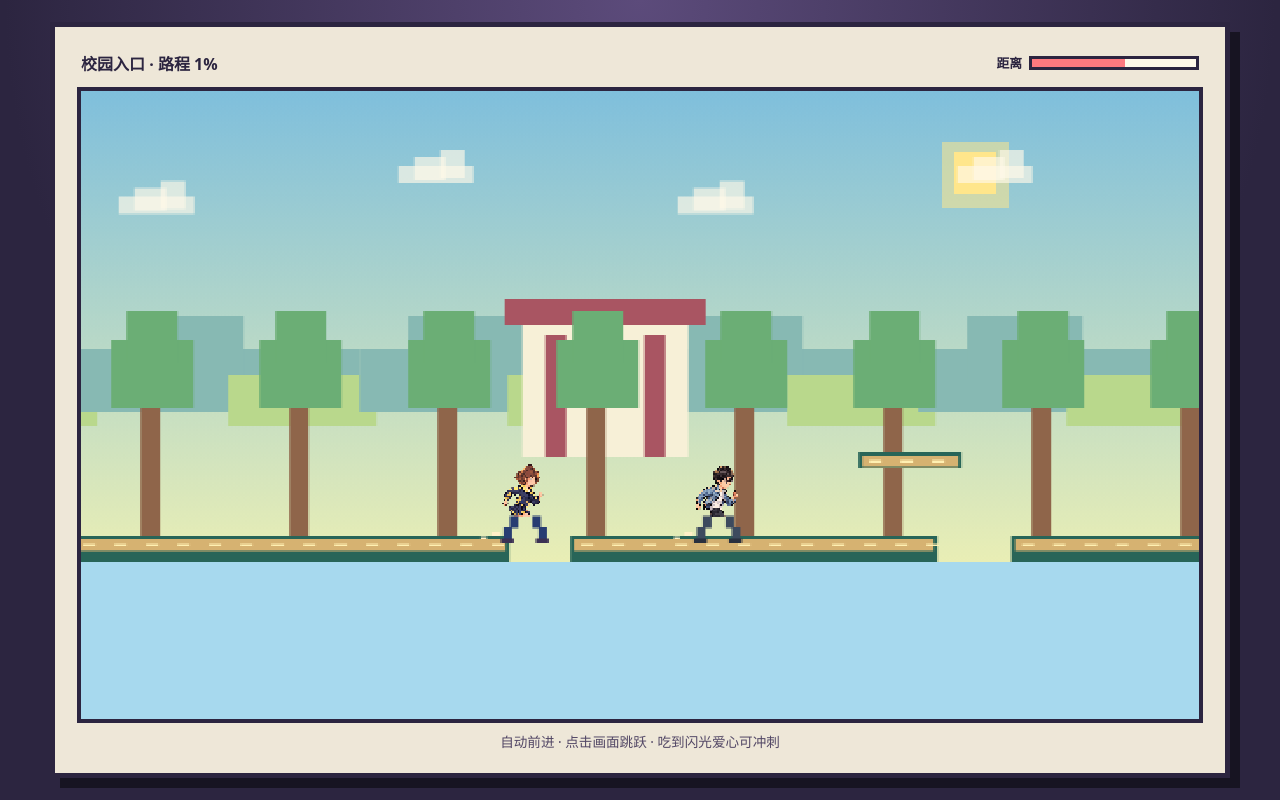
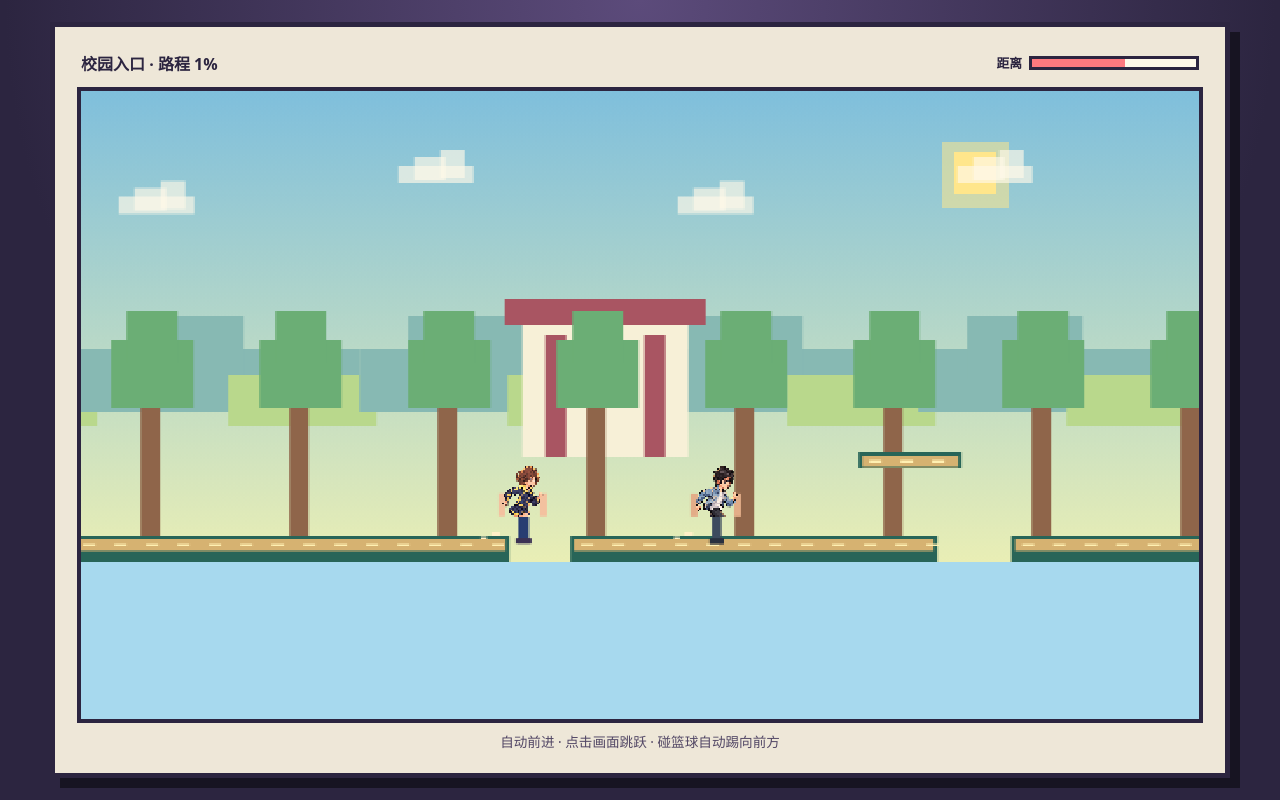
Before and after one commit to Icarus122/deng-deng-beibei, a website with bundled scripts: page index.html in a window 1280 px wide. Both pictures are taken after a click on the button "开始追赶". Built offline with nearby package versions, Linux system fonts and the light colour scheme.

Commit message:
feat: animate independent chase characters

```diff
--- /dev/null
+++ b/character-renderer.js
@@ -0,0 +1,70 @@
+const OUTFITS = {
+  beibei: { arm: '#f3c19f', leg: '#283d72', shoe: '#3b3154' },
+  meng: { arm: '#e3ad88', leg: '#3d4a5e', shoe: '#29303f' },
+};
+
+export function getCharacterPose(character) {
+  if (character.pose) return character.pose;
+  if (character.mode === 'downed') return 'downed';
+  if (character.mode === 'cry') return 'cry';
+  if (character.mode === 'tap') return 'tap';
+  if (character.slipTimerMs > 0) return 'slip';
+  return character.grounded ? 'run' : 'jump';
+}
+
+function drawLimbs(ctx, pose, stride, outfit) {
+  const armSwing = pose === 'run' ? stride : pose === 'jump' ? 8 : pose === 'slip' ? -12 : pose === 'tap' ? 14 : 0;
+  const legSwing = pose === 'run' ? -stride : pose === 'jump' ? -8 : pose === 'slip' ? 14 : 0;
+  ctx.fillStyle = outfit.arm;
+  ctx.fillRect(-22 + armSwing, -49, 8, 26);
+  ctx.fillRect(14 - armSwing, -49, 8, 26);
+  ctx.fillStyle = outfit.leg;
+  ctx.fillRect(-11 + legSwing, -24, 10, 27);
+  ctx.fillRect(3 - legSwing, -24, 10, 27);
+  ctx.fillStyle = outfit.shoe;
+  ctx.fillRect(-14 + legSwing, 2, 16, 6);
+  ctx.fillRect(0 - legSwing, 2, 16, 6);
+}
+
+export function drawCharacter(ctx, character, portrait, elapsedMs, { style = 'beibei' } = {}) {
+  const pose = getCharacterPose(character);
+  const facing = character.facing ?? 1;
+  const stride = Math.round(Math.sin(elapsedMs / 78) * 7);
+  const bob = pose === 'run' ? Math.abs(stride) * 0.4 : 0;
+  const outfit = OUTFITS[style];
+  ctx.save();
+  ctx.translate(character.x + 28, character.y + 30 + bob);
+  ctx.scale(facing, 1);
+
+  if (pose === 'downed') {
+    ctx.rotate(Math.PI / 2);
+    ctx.drawImage(portrait, -42, -35, 84, 70);
+  } else if (pose === 'cry') {
+    ctx.scale(0.82, 0.72);
+    ctx.drawImage(portrait, -42, -74, 84, 84);
+    ctx.fillStyle = '#74d7ee';
+    ctx.fillRect(5, -35, 5, 17);
+    ctx.fillRect(20, -31, 5, 13);
+  } else {
+    if (pose === 'jump') ctx.rotate(-0.1);
+    drawLimbs(ctx, pose, stride, outfit);
+    if (portrait.naturalWidth) {
+      ctx.drawImage(portrait, 0, 0, portrait.naturalWidth, portrait.naturalHeight * 0.64, -38, -82, 76, 60);
+    } else {
+      ctx.drawImage(portrait, -38, -82, 76, 88);
+    }
+    if (pose === 'tap') {
+      ctx.fillStyle = '#fff3a5';
+      ctx.fillRect(35, -28, 18, 6);
+      ctx.fillRect(41, -34, 6, 18);
+    }
+  }
+  ctx.restore();
+
+  if (pose === 'run' && Math.abs(stride) > 4) {
+    const trailDirection = facing > 0 ? -1 : 1;
+    ctx.fillStyle = '#fff0c7';
+    ctx.fillRect(character.x + trailDirection * 8, character.y + 28, 10, 4);
+    ctx.fillRect(character.x + trailDirection * 20, character.y + 33, 7, 3);
+  }
+}
--- a/game.js
+++ b/game.js
@@ -1,5 +1,6 @@
 import { LEVELS, createGame, getRenderPlatforms, updateGame } from './game-logic.js';
 import { advanceCamera } from './camera.js';
+import { drawCharacter } from './character-renderer.js';
 import { drawScene, getPalette } from './scene-renderer.js';
 
 const canvas = document.querySelector('#game-canvas');
@@ -67,6 +68,31 @@ function drawPlatform(platform) {
 }
 
 function drawObstacle(obstacle, elapsedMs) {
+  if (obstacle.type === 'basketball') {
+    ctx.fillStyle = '#ef8c45';
+    ctx.fillRect(obstacle.x, obstacle.y, obstacle.width, obstacle.height);
+    ctx.fillStyle = '#6b3b3a';
+    ctx.fillRect(obstacle.x + 10, obstacle.y, 3, obstacle.height);
+    ctx.fillRect(obstacle.x, obstacle.y + 10, obstacle.width, 3);
+    return;
+  }
+  if (obstacle.type === 'banana') {
+    ctx.fillStyle = '#ffd85e';
+    ctx.fillRect(obstacle.x, obstacle.y + 8, obstacle.width, 8);
+    ctx.fillRect(obstacle.x + 4, obstacle.y + 4, obstacle.width - 8, 8);
+    ctx.fillStyle = '#70514b';
+    ctx.fillRect(obstacle.x - 2, obstacle.y + 13, 5, 4);
+    ctx.fillRect(obstacle.x + obstacle.width - 3, obstacle.y + 6, 5, 4);
+    return;
+  }
+  if (obstacle.type === 'barrier') {
+    ctx.fillStyle = '#f3ae5b';
+    ctx.fillRect(obstacle.x, obstacle.y, obstacle.width, obstacle.height);
+    ctx.fillStyle = '#fff4ce';
+    ctx.fillRect(obstacle.x + 4, obstacle.y + 8, obstacle.width - 8, 6);
+    ctx.fillRect(obstacle.x + 4, obstacle.y + 24, obstacle.width - 8, 6);
+    return;
+  }
   const wobble = Math.round(Math.sin(elapsedMs / 140) * 3);
   ctx.save();
   ctx.translate(obstacle.x + 14, obstacle.y + 18);
@@ -79,6 +105,14 @@ function drawObstacle(obstacle, elapsedMs) {
   ctx.fillRect(-9, 14, 6, 5);
   ctx.fillRect(3, 14, 6, 5);
   ctx.restore();
+}
+
+function drawBasketball(ball) {
+  ctx.fillStyle = '#ef8c45';
+  ctx.fillRect(ball.x, ball.y, ball.width, ball.height);
+  ctx.fillStyle = '#6b3b3a';
+  ctx.fillRect(ball.x + 10, ball.y, 3, ball.height);
+  ctx.fillRect(ball.x, ball.y + 10, ball.width, 3);
 }
 
 function drawEnergy(energy, elapsedMs) {
@@ -188,10 +222,11 @@ function render() {
   level.energy.filter((energy) => !state.collectedEnergyIds.includes(energy.id)).forEach((energy) => drawEnergy(energy, state.elapsedMs));
   level.obstacles.forEach((obstacle) => drawObstacle(obstacle, state.elapsedMs));
 
-  const beibeiOptions = { crying: state.phase === 'lost', tapping: state.phase === 'caught' && resultPose === 'tap', jumping: !state.player.grounded, facing: state.player.facing, style: 'beibei' };
-  const mengOptions = { fallen: state.phase === 'caught' && resultPose === 'fallen', facing: 1, style: 'meng' };
-  drawRunner(state.player.x, state.player.y, beibeiPortrait, beibeiOptions);
-  drawRunner(state.pursuerX, state.player.y, mengPortrait, mengOptions);
+  const beibei = { ...state.player, mode: state.phase === 'lost' ? 'cry' : state.phase === 'caught' && resultPose === 'tap' ? 'tap' : undefined };
+  const meng = { ...state.pursuer, y: state.player.y, grounded: true, mode: state.phase === 'caught' && resultPose === 'fallen' ? 'downed' : state.pursuer.mode };
+  drawCharacter(ctx, beibei, beibeiPortrait, state.elapsedMs, { style: 'beibei' });
+  drawCharacter(ctx, meng, mengPortrait, state.elapsedMs + 36, { style: 'meng' });
+  if (state.basketball?.active) drawBasketball(state.basketball);
 
   if (state.phase === 'caught') {
     ctx.fillStyle = '#fff9e9';
--- a/index.html
+++ b/index.html
@@ -31,7 +31,7 @@
         </header>
         <canvas id="game-canvas" width="640" height="360" aria-label="董贝贝追赶孟培杰的连续像素追逐游戏"></canvas>
         <p id="game-status" class="sr-only" aria-live="polite"></p>
-        <p class="touch-tip">自动前进 · 点击画面跳跃 · 吃到闪光爱心可冲刺</p>
+        <p class="touch-tip">自动前进 · 点击画面跳跃 · 碰篮球自动踢向前方</p>
       </section>
     </main>
 
```
Also changed, not shown: tests/character-renderer.test.mjs (added, +11 -0 lines).
